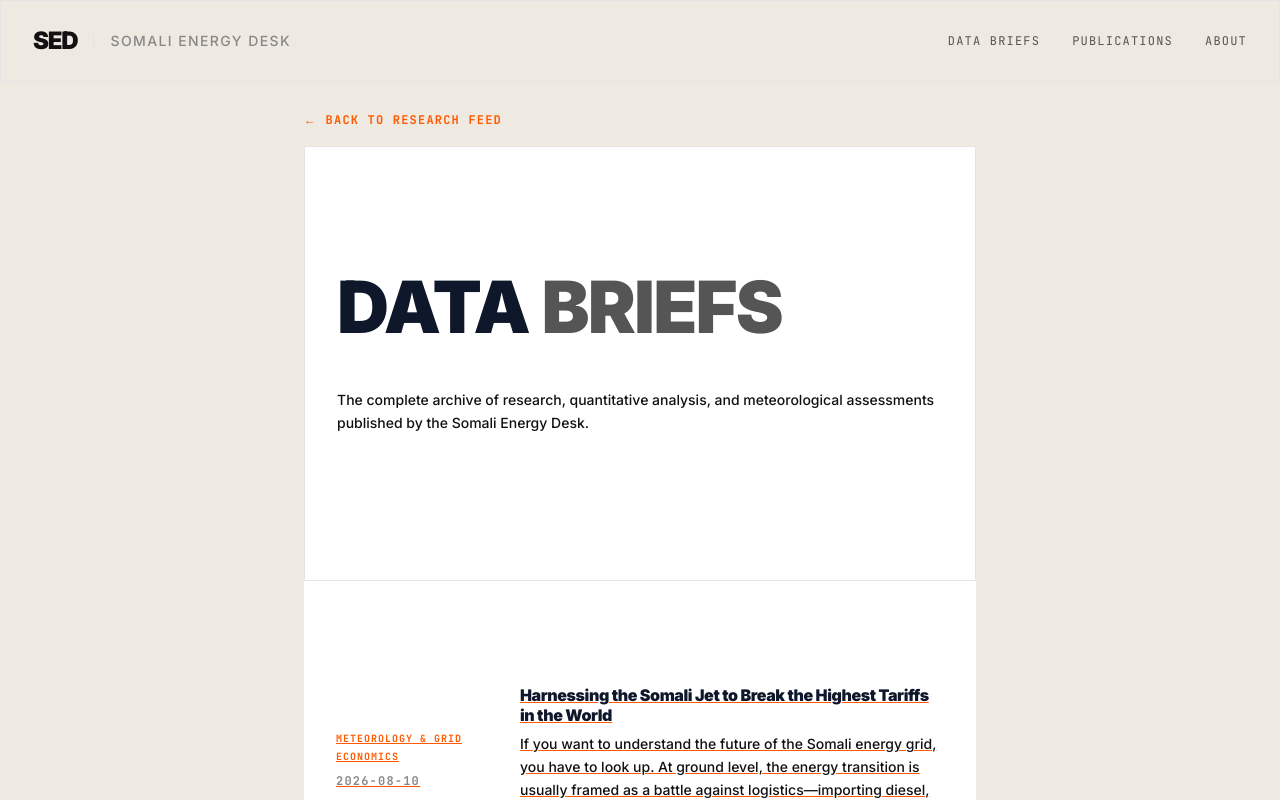
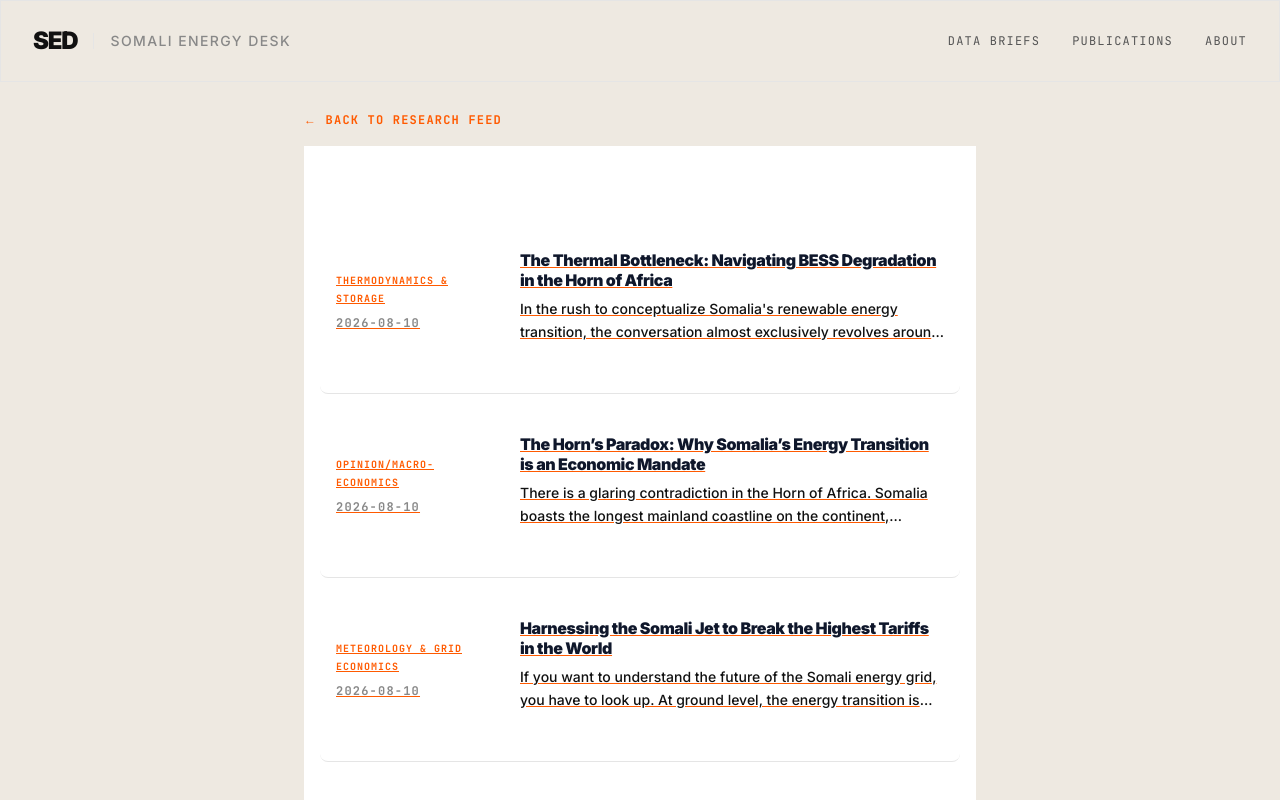
Before and after one commit to engnrhussein/somali-energy-desk, a Next.js app: page /briefs in a window 1280 px wide. Shown: the top 800 px of the page. Built offline with nearby package versions, Linux system fonts and the light colour scheme.

Commit message:
fix: date sort, styling, clamping, and remove header

```diff
--- a/src/app/briefs/page.tsx
+++ b/src/app/briefs/page.tsx
@@ -19,7 +19,7 @@ export default function BriefsPage() {
       let date = '';
       if (data.date) {
         try {
-          date = new Date(data.date).toISOString().split('T')[0];
+          date = new Date(data.date).toISOString();
         } catch(e) {
           date = String(data.date);
         }
@@ -55,14 +55,6 @@ export default function BriefsPage() {
 
   return (
     <div className="flex flex-col min-h-full">
-      <section className="px-8 py-24 md:py-32 w-full flex flex-col items-start overflow-hidden border-b border-hairline bg-white">
-        <h1 className="text-5xl md:text-7xl font-black tracking-tighter leading-[0.9] mb-8">
-          DATA <span className="text-slate-gray">BRIEFS</span>
-        </h1>
-        <p className="max-w-2xl text-lg text-slate-dim font-medium leading-relaxed">
-          The complete archive of research, quantitative analysis, and meteorological assessments published by the Somali Energy Desk.
-        </p>
-      </section>
 
       <section className="px-8 py-16 flex-1 bg-white">
         <BriefsListClient briefs={briefs} />
--- a/src/app/page.tsx
+++ b/src/app/page.tsx
@@ -19,7 +19,7 @@ export default function Home() {
       let date = '';
       if (data.date) {
         try {
-          date = new Date(data.date).toISOString().split('T')[0];
+          date = new Date(data.date).toISOString();
         } catch(e) {
           date = String(data.date);
         }
@@ -131,12 +131,12 @@ export default function Home() {
                   <a key={brief.slug} href={`/briefs/${brief.slug}`} className="group flex flex-col justify-between block p-10 bg-white border border-slate-light hover:border-safety transition-colors shadow-sm hover:shadow-md">
                     <div>
                       <span className="font-mono text-[10px] text-safety font-bold tracking-widest uppercase mb-4 block">
-                        {brief.category} — {brief.date ? brief.date.split(' ')[0] : 'DRAFT'}
+                        {brief.category} — {brief.date ? brief.date.split('T')[0] : 'DRAFT'}
                       </span>
                       <h3 className="text-2xl md:text-3xl font-black font-sans tracking-tight mb-4 group-hover:text-safety transition-colors leading-tight">
                         {brief.title}
                       </h3>
-                      <p className="text-sm text-slate-gray font-medium leading-relaxed">
+                      <p className="text-sm text-slate-gray font-medium leading-relaxed line-clamp-2">
                         {brief.excerpt}
                       </p>
                     </div>
@@ -147,8 +147,8 @@ export default function Home() {
                 ))}
               </div>
 
-              <div className="flex justify-start">
-                <Link href="/briefs" className="font-mono text-sm font-bold tracking-widest uppercase text-onyx hover:text-safety transition-colors border-b border-transparent hover:border-safety pb-1">
+              <div className="flex justify-end">
+                <Link href="/briefs" className="font-mono text-sm font-bold tracking-widest uppercase text-onyx hover:text-safety transition-colors">
                   Read more &rarr;
                 </Link>
               </div>
--- a/src/components/BriefsListClient.tsx
+++ b/src/components/BriefsListClient.tsx
@@ -38,28 +38,28 @@ export default function BriefsListClient({ briefs }: Props) {
   };
 
   return (
-    <div className="w-full max-w-5xl mx-auto">
-      <div className="flex flex-col gap-0 mb-12">
+    <div className="w-full max-w-5xl mx-auto flex flex-col min-h-[calc(100vh-300px)]">
+      <div className="flex flex-col gap-0 mb-12 flex-1">
         {currentBriefs.map((brief) => (
           <Link
             key={brief.slug}
             href={`/briefs/${brief.slug}`}
-            className="group flex flex-col md:flex-row gap-4 md:gap-8 items-start md:items-center py-8 border-b border-slate-light hover:border-safety transition-colors"
+            className="group flex flex-col md:flex-row gap-4 md:gap-8 items-start md:items-center py-8 border-b border-slate-light hover:bg-slate-50 transition-colors px-4 -mx-4 rounded-lg"
           >
             <div className="w-full md:w-1/4 shrink-0">
               <span className="font-mono text-[10px] text-safety font-bold tracking-widest uppercase block mb-2">
                 {brief.category}
               </span>
               <span className="font-mono text-xs text-slate-dim font-bold tracking-widest uppercase block">
-                {brief.date || 'DRAFT'}
+                {brief.date ? brief.date.split('T')[0] : 'DRAFT'}
               </span>
             </div>
 
             <div className="w-full md:w-3/4">
-              <h3 className="text-xl md:text-3xl font-black font-sans tracking-tight mb-3 group-hover:text-safety transition-colors leading-tight">
+              <h3 className="text-xl md:text-3xl font-black font-sans tracking-tight mb-3 group-hover:text-safety transition-colors leading-tight line-clamp-2">
                 {brief.title}
               </h3>
-              <p className="text-sm text-slate-gray font-medium leading-relaxed">
+              <p className="text-sm text-slate-gray font-medium leading-relaxed line-clamp-2">
                 {brief.excerpt}
               </p>
             </div>
```
